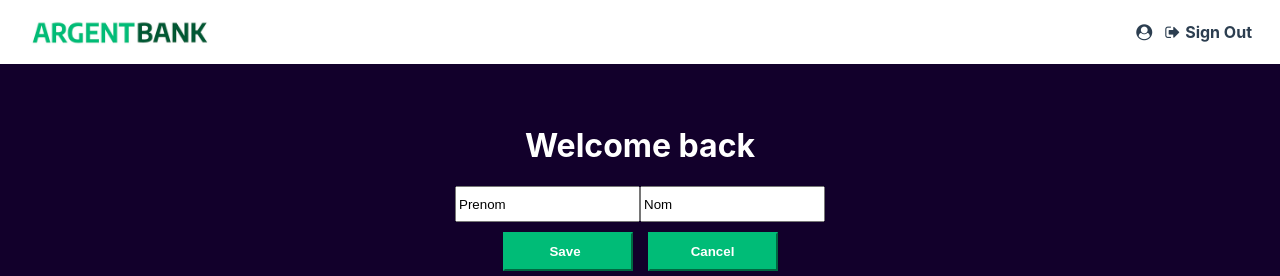
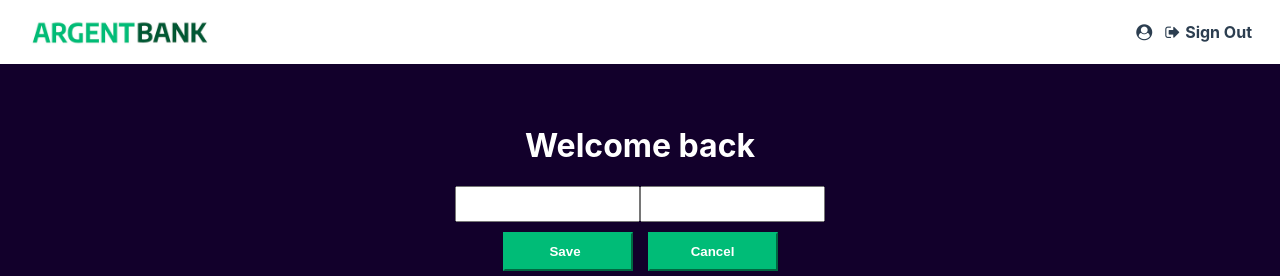
Before and after one commit to citymer/JeromeMercier_13_21092022, a React (Create React App) app: page /profile in a window 1280 px wide. Both pictures are taken after a click on the button "Edit Name". Shown: the top 276 px of the page. Built offline with nearby package versions, Linux system fonts and the light colour scheme.

Commit message:
ajout placeholder

```diff
--- a/src/components/MainLogin.jsx
+++ b/src/components/MainLogin.jsx
@@ -17,6 +17,7 @@ const MainLogin = () => {
     }
     authentification(store, logCredential)
   }
+
   if (logged) {
     return <Navigate to="/profile" />
   } else {
--- a/src/components/Welcome.jsx
+++ b/src/components/Welcome.jsx
@@ -26,8 +26,8 @@ const Welcome = () => {
       <div className="headers" style={{ display: block ? 'block' : 'none' }}>
         <h1>Welcome back</h1>
         <div className="divInput">
-          <input className="prenom" type="text" value="Prenom" />
-          <input className="nom" type="text" value="Nom" />
+          <input className="prenom" type="text" placeholder={firstName} />
+          <input className="nom" type="text" placeholder={lastName} />
         </div>
         <div className="buttons">
           <button className="edit-button button-size save">Save</button>
```
